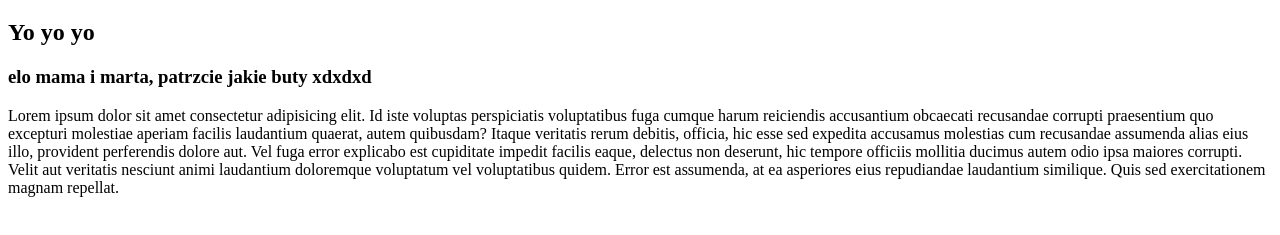
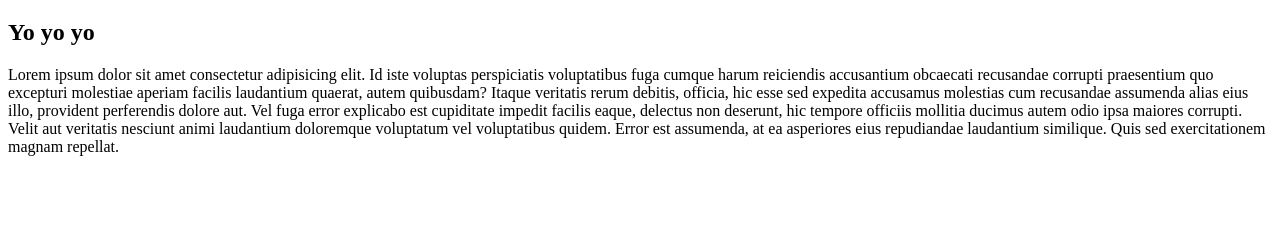
Before and after one commit to michalkotkowicz/publishing, a website: page index.html in a window 1280 px wide. Shown: the part 61-296 px from the top of the page. Drawn offline with Linux system fonts and the light colour scheme.

Commit message:
last commit

```diff
--- a/index.html
+++ b/index.html
@@ -9,7 +9,6 @@
   <body>
     <h1>My firt published site</h1>
     <h2>Yo yo yo</h2>
-    <h3>elo mama i marta, patrzcie jakie buty xdxdxd</h3>
     <p>
       Lorem ipsum dolor sit amet consectetur adipisicing elit. Id iste voluptas
       perspiciatis voluptatibus fuga cumque harum reiciendis accusantium
```
